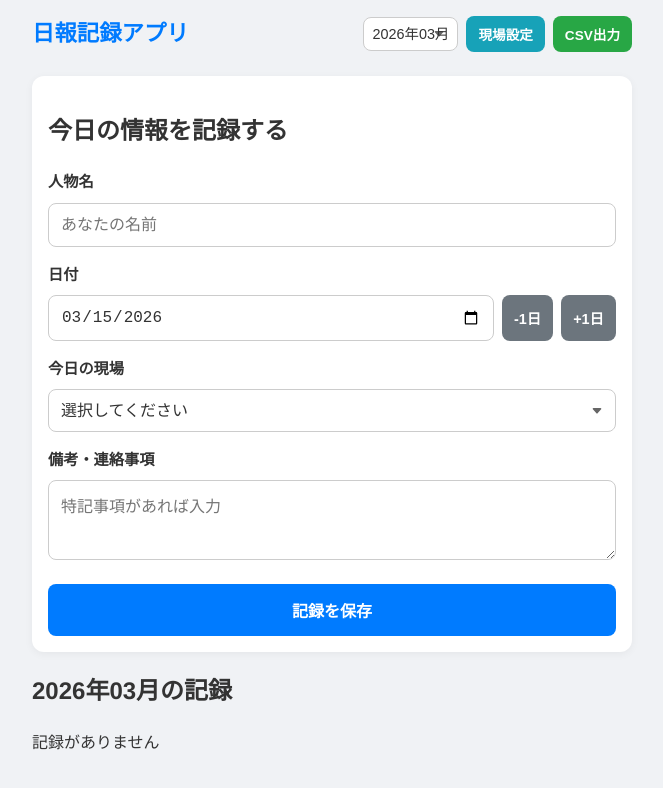
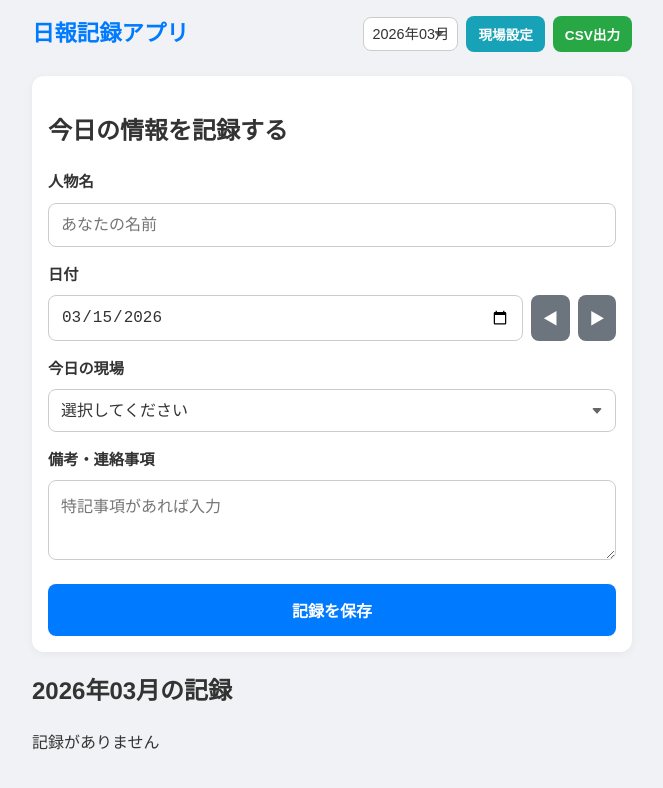
Before and after one commit to yumeno1123/daily-genba, a React (Vite) app: page /#/ in a window 1280 px wide. Shown: the top 788 px of the page, without its empty margins (308-971 px from the left). Built offline with nearby package versions, Linux system fonts and the light colour scheme.

Commit message:
日付変更ボタンの三角形化および保存後に日付を自動で1日進める機能の追加

```diff
--- a/src/pages/Dashboard.tsx
+++ b/src/pages/Dashboard.tsx
@@ -76,6 +76,7 @@ const Dashboard: React.FC = () => {
       }
     }
 
+    let isNewRecord = false;
     if (editingId !== null) {
       await db.updateDailyRecord(editingId, {
         personName,
@@ -91,10 +92,14 @@ const Dashboard: React.FC = () => {
         projectId: parseInt(selectedProjectId),
         summary
       });
+      isNewRecord = true;
     }
 
     setSummary('');
     void fetchData();
+    if (isNewRecord) {
+      changeDay(1);
+    }
   };
 
   const handleEdit = (r: db.DailyRecord) => {
@@ -229,7 +234,7 @@ const Dashboard: React.FC = () => {
                   className="btn btn-secondary"
                   style={{ padding: '8px 12px', fontSize: '0.9rem', width: 'auto' }}
                 >
-                  -1日
+                  ◀
                 </button>
                 <button
                   type="button"
@@ -237,7 +242,7 @@ const Dashboard: React.FC = () => {
                   className="btn btn-secondary"
                   style={{ padding: '8px 12px', fontSize: '0.9rem', width: 'auto' }}
                 >
-                  +1日
+                  ▶
                 </button>
               </div>
             </div>
```
Also changed, not shown: 1 other file (tests, documents, lock files or other folders).
